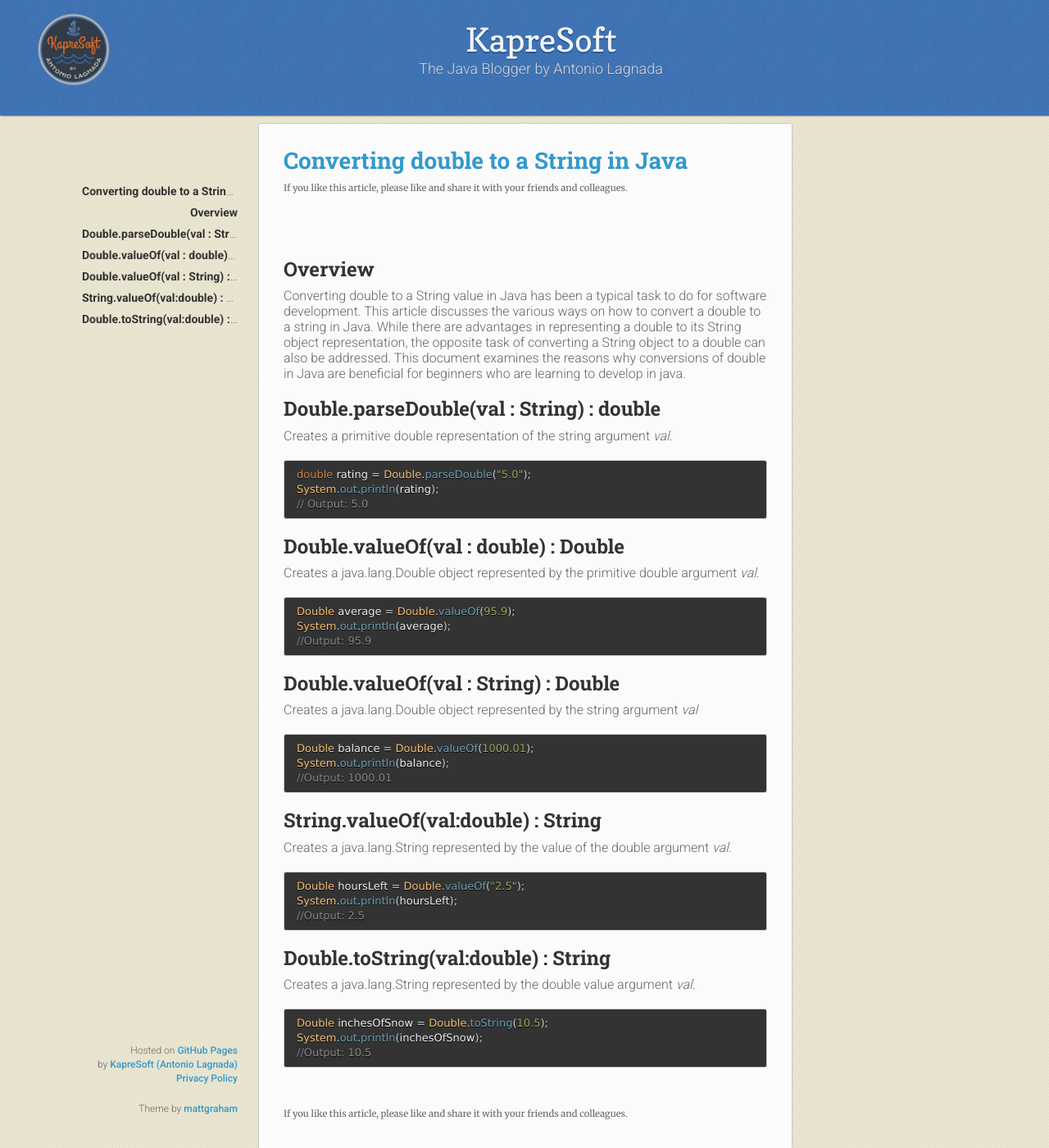
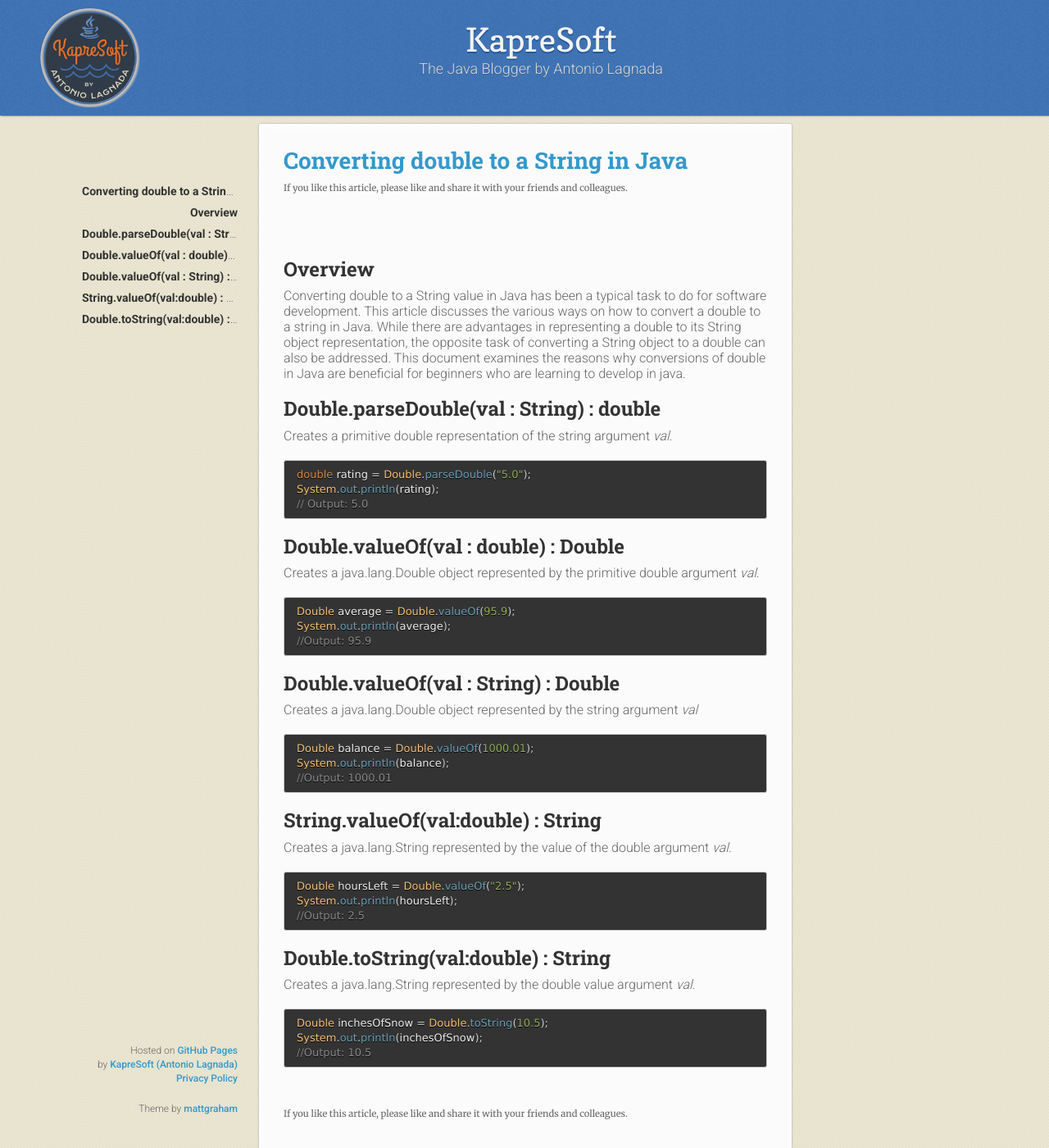
Before and after one commit to kapresoft/kapresoft.github.io, a Jekyll site: the page built from _posts/2019-05-11-converting-double-value-to-string.md, in a window 1280 px wide and 1400 px high. Shown: the whole window at 82% size. Built offline with Jekyll 4.4.1, drawn with Linux system fonts in a browser that asks for light colours; comment, search, counter and statistics services are not loaded.

Commit message:
logo styles.

```diff
--- a/_layouts/kapresoft.html
+++ b/_layouts/kapresoft.html
@@ -42,7 +42,7 @@
 
 <header>
     <div class="logo-wrap">
-    <div style="float: left;"><img src="/assets/images/kapresoft1-210x.png" width="100"/></div>
+        <div class="inner-wrap"><img class="logo" src="/assets/images/kapresoft1-210x.png"/></div>
     </div>
     <a href="/" title="Click to navigate to kapresoft.com home page."><h1>{{ site.title | default: site.github.repository_name }}</h1></a>
     <p>{{ site.description | default: site.github.project_tagline }}</p>
--- a/assets/css/style.scss
+++ b/assets/css/style.scss
@@ -126,8 +126,14 @@ nav {
     width: 100px;
     height: 100px;
     left: 40px;
-    top: 10px;
+    top: 0px;
     border: 0px solid #000000;
+    .inner-wrap {
+      float: left;
+    }
+    .logo {
+      width: 140px;
+    }
   }
 }
 
@@ -176,6 +182,11 @@ nav {
     }
   }
 
+  .logo-wrap {
+    .logo {
+      width: 110px;
+    }
+  }
 }
 
 @media print, screen and (max-width: 480px) {
```
